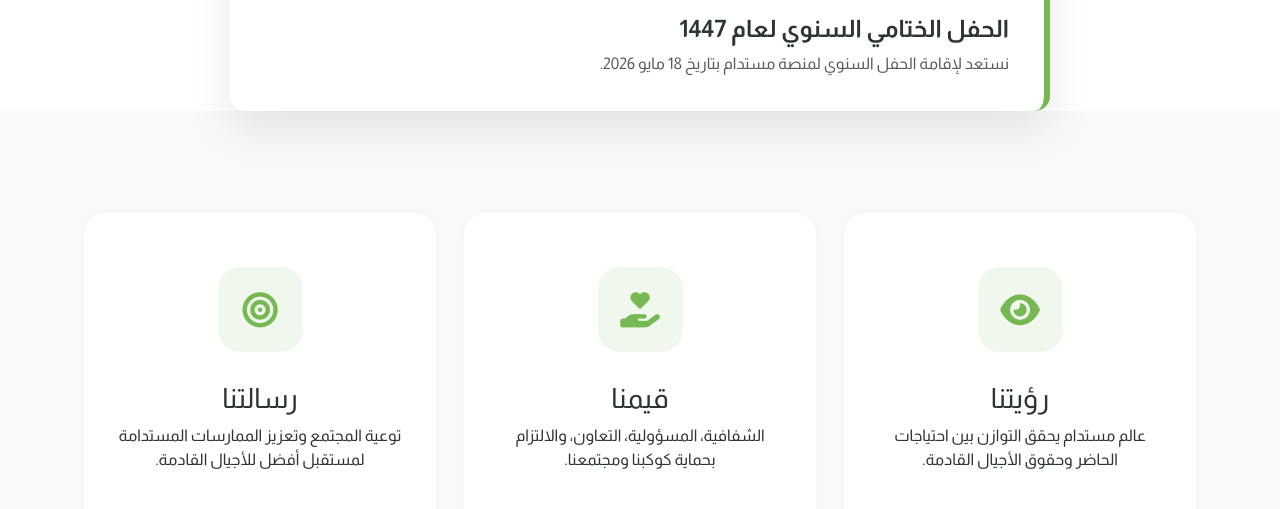
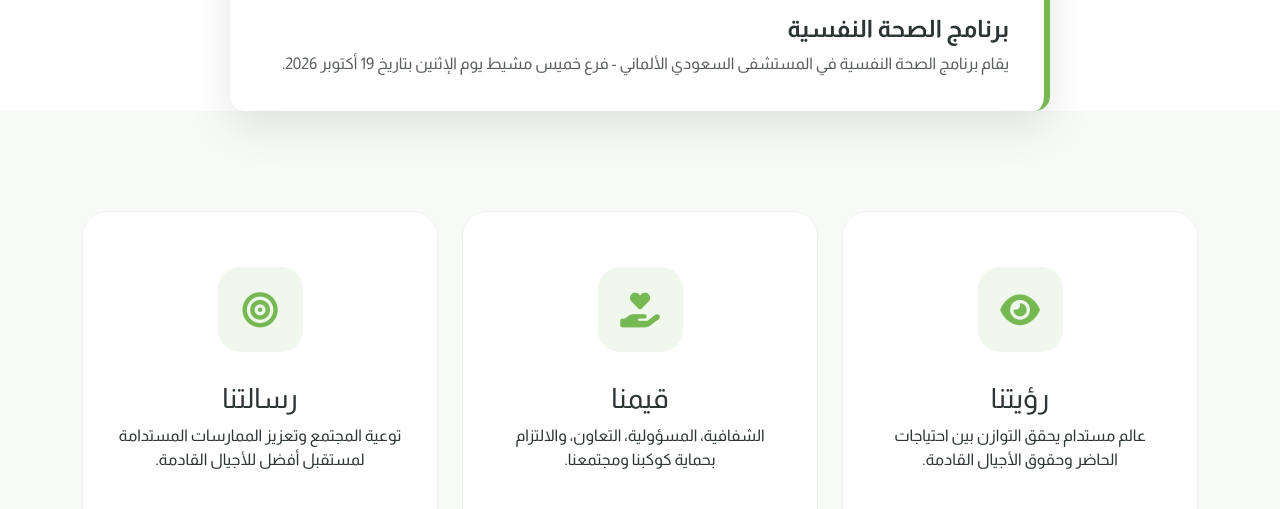
Before and after one commit to Lool-q1/mostdam, a Flask app: page / in a window 1280 px wide. Shown: the part 737-1246 px from the top of the page. Run offline with Flask 3, Linux system fonts and the light colour scheme.

Commit message:
حفظ وتحديث ملفات المشروع

```diff
--- a/templates/index.html
+++ b/templates/index.html
@@ -8,6 +8,7 @@
     <link href="https://cdn.jsdelivr.net/npm/bootstrap@5.3.0/dist/css/bootstrap.min.css" rel="stylesheet">
     <link href="https://fonts.googleapis.com/css2?family=Almarai:wght@300;400;700;800&display=swap" rel="stylesheet">
     <link rel="stylesheet" href="https://cdnjs.cloudflare.com/ajax/libs/font-awesome/6.4.0/css/all.min.css">
+    <link rel="stylesheet" href="https://cdnjs.cloudflare.com/ajax/libs/font-awesome/6.5.1/css/all.min.css">
 
     <style>
         :root {
@@ -272,8 +273,8 @@
 <div class="container news-container">
     <div class="news-card">
         <span class="news-badge"><i class="fas fa-bullhorn me-2"></i>أحدث الأخبار</span>
-        <h2 class="h4 fw-bold">الحفل الختامي السنوي لعام 1447</h2>
-        <p class="text-muted mb-0">نستعد لإقامة الحفل السنوي لمنصة مستدام بتاريخ 18 مايو 2026.</p>
+        <h2 class="h4 fw-bold">برنامج الصحة النفسية </h2>
+        <p class="text-muted mb-0">يقام برنامج الصحة النفسية في المستشفى السعودي الألماني - فرع خميس مشيط يوم الإثنين بتاريخ 19 أكتوبر 2026.</p>
     </div>
 </div>
 
@@ -549,7 +550,7 @@
                 </div>
 
                 <div class="social-icons-row d-flex justify-content-start gap-2">
-                    <a href="https://x.com/mostdam_1" target="_" class="social-icon" title="منصة X">
+                    <a href="https://x.com/mostdam_1" target="_blank" class="social-icon" title="منصة X">
                         <i class="fa-brands fa-x-twitter"></i>
                     </a>
                     <a href="https://www.snapchat.com/@mostdam_1" target="_blank" class="social-icon" title="سناب شات">
@@ -558,6 +559,10 @@
                     <a href="https://www.tiktok.com/@mostdam_1" target="_blank" class="social-icon" title="تيك توك">
                         <i class="fa-brands fa-tiktok"></i>
                     </a>
+                    <a href="https://www.linkedin.com/company/%D9%85%D8%B3%D8%AA%D8%AF%D8%A7%D9%85-mustdam/" target="_blank" class="social-icon" title="لينكد إن">
+                        <i class="fa-brands fa-linkedin"></i>
+                    </a>
+
                 </div>
             </div>
         </div>
```
